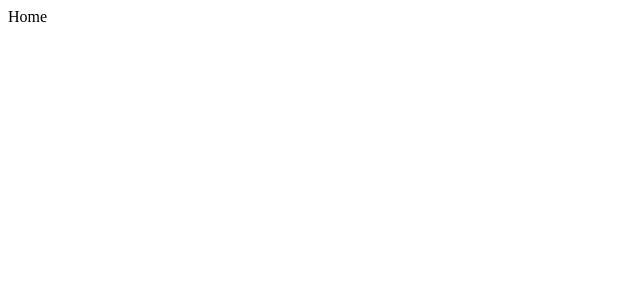
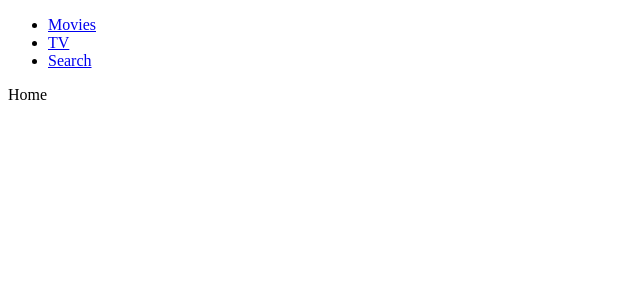
Before and after one commit to Hyegyeong310/nomflix, a React (Create React App) app: page / in a window 1280 px wide. Shown: the top 300 px of the page, without its empty margins (0-640 px from the left). Built offline with nearby package versions, Linux system fonts and the light colour scheme.

Commit message:
[Add] Header Component

```diff
--- a/src/Components/App.js
+++ b/src/Components/App.js
@@ -1,9 +1,11 @@
 import React from 'react';
 import Router from 'Components/Router';
+import Header from 'Components/Header';
 
 function App() {
   return (
     <>
+      <Header />
       <Router />
     </>
   );
--- /dev/null
+++ b/src/Components/Header.js
@@ -0,0 +1,17 @@
+import React from 'react';
+
+export default () => (
+  <header>
+    <ul>
+      <li>
+        <a href="/">Movies</a>
+      </li>
+      <li>
+        <a href="/tv">TV</a>
+      </li>
+      <li>
+        <a href="/search">Search</a>
+      </li>
+    </ul>
+  </header>
+);
--- a/src/Components/Router.js
+++ b/src/Components/Router.js
@@ -1,13 +1,21 @@
 import React from 'react';
-import { HashRouter as Router, Route } from 'react-router-dom';
+import {
+  BrowserRouter as Router,
+  Route,
+  Redirect,
+  Switch
+} from 'react-router-dom';
 import Home from 'Route/Home';
 import TV from 'Route/TV';
 import Search from 'Route/Search';
 
 export default () => (
   <Router>
-    <Route path="/" exact component={Home} />
-    <Route path="/tv" component={TV} />
-    <Route path="/search" component={Search} />
+    <Switch>
+      <Route path="/" exact component={Home} />
+      <Route path="/tv" exact component={TV} />
+      <Route path="/search" component={Search} />
+      <Redirect from="*" to="/" />
+    </Switch>
   </Router>
 );
```
